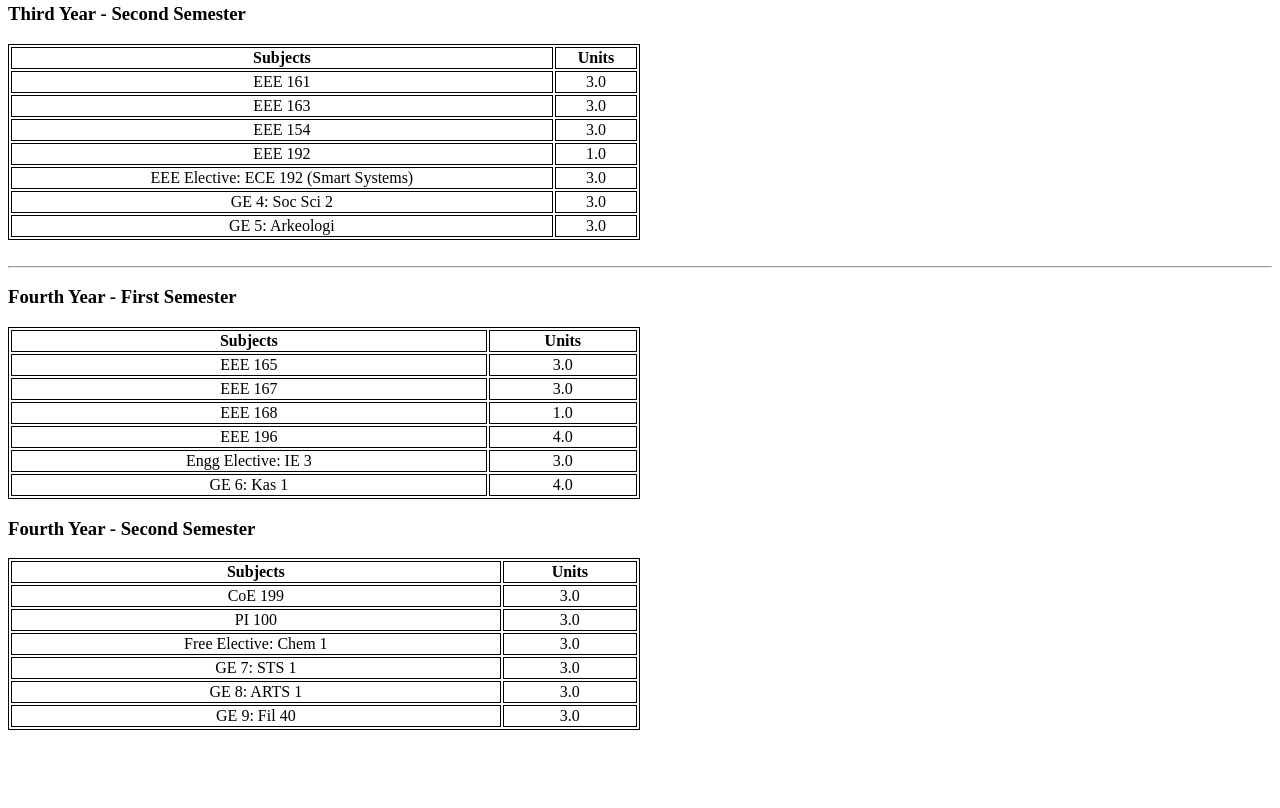
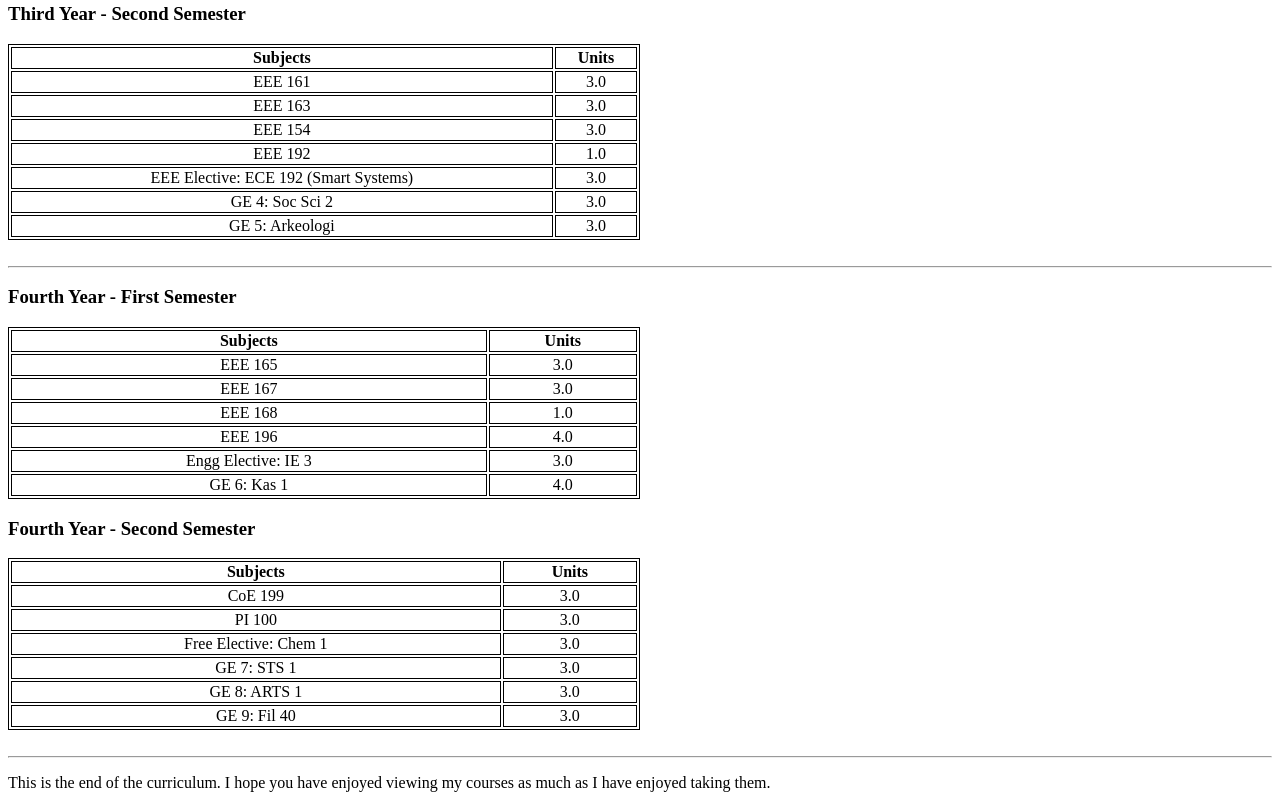
Before and after one commit to LittleTrees09/profile_site, a plain HTML site: page main.html in a window 1280 px wide. Shown: the part 1571-2379 px from the top of the page. Before the commit the page ends 2309 px from the top, so only its background shows below. Drawn offline with Linux system fonts and the light colour scheme.

Commit message:
added: something

```diff
--- a/main.html
+++ b/main.html
@@ -353,7 +353,12 @@
         </tr>
         </table>
         <!-- Table 8 end -->
-
+    <br/>
+    <hr/>
+        <p>
+            This is the end of the curriculum. I hope you have enjoyed viewing
+            my courses as much as I have enjoyed taking them.
+        </p>
 
     </body>
 </html>
```
